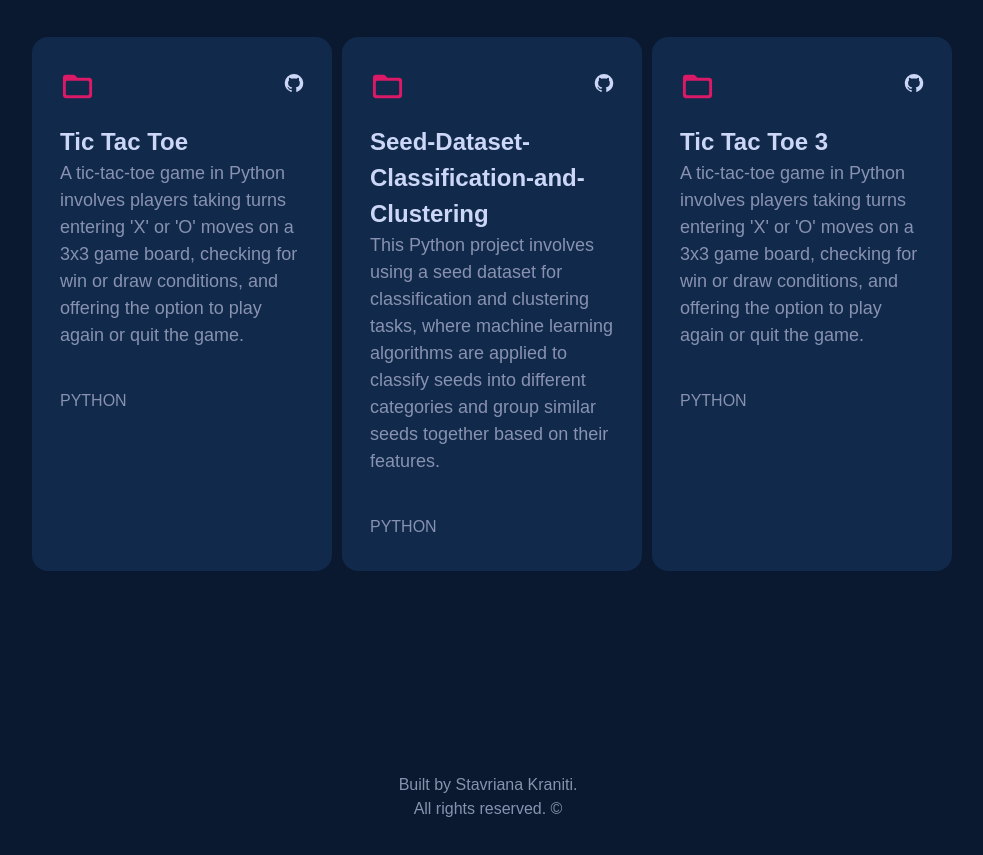
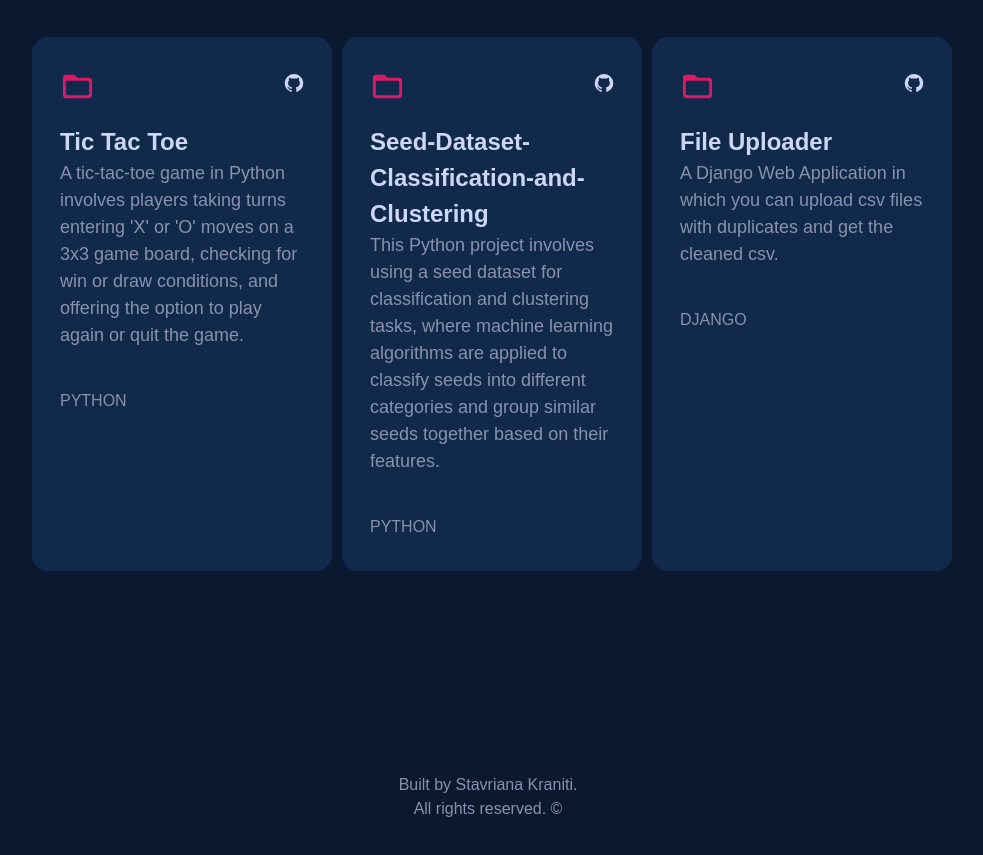
Before and after one commit to stavkran/personal-page, a React (Create React App) app: page / in a window 1280 px wide. Shown: the part 2240-3095 px from the top of the page, without its empty margins (152-1135 px from the left). Built offline with nearby package versions, Linux system fonts and the light colour scheme.

Commit message:
added a git project

```diff
--- a/src/components/Projects.js
+++ b/src/components/Projects.js
@@ -36,11 +36,11 @@ class Projects extends React.Component {
             link: "https://github.com/stavkran/Seed-Dataset-Classification-and-Clustering",
             open: ""
         },
-        "Tic Tac Toe 3": {
+        "File Uploader": {
             desc:
-            "A tic-tac-toe game in Python involves players taking turns entering 'X' or 'O' moves on a 3x3 game board, checking for win or draw conditions, and offering the option to play again or quit the game.",
-            techStack: "PYTHON",
-            link: "https://github.com/stavkran/TicTacToe"
+            "A Django Web Application in which you can upload csv files with duplicates and get the cleaned csv.",
+            techStack: "DJANGO",
+            link: "https://github.com/stavkran/file-uploader"
         }
         };
 
```
